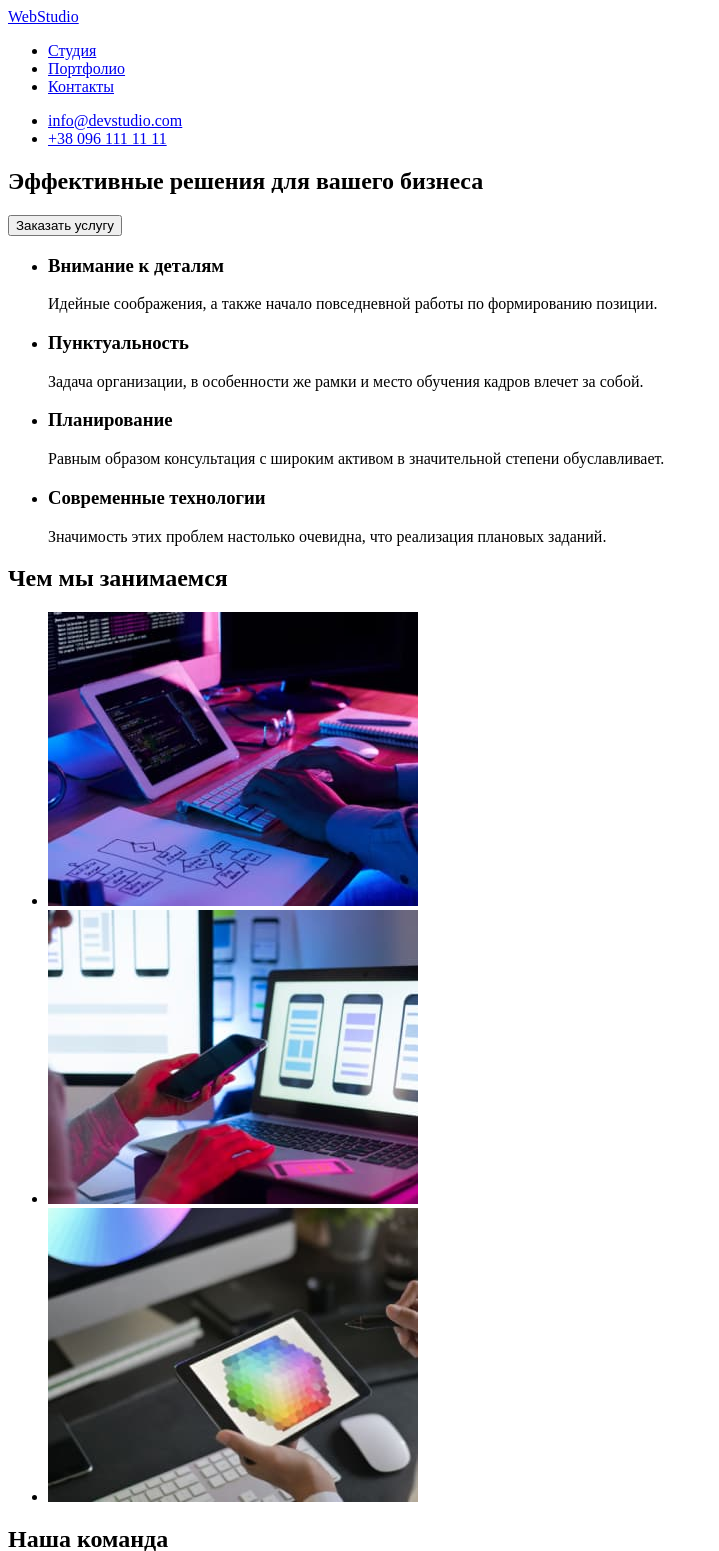
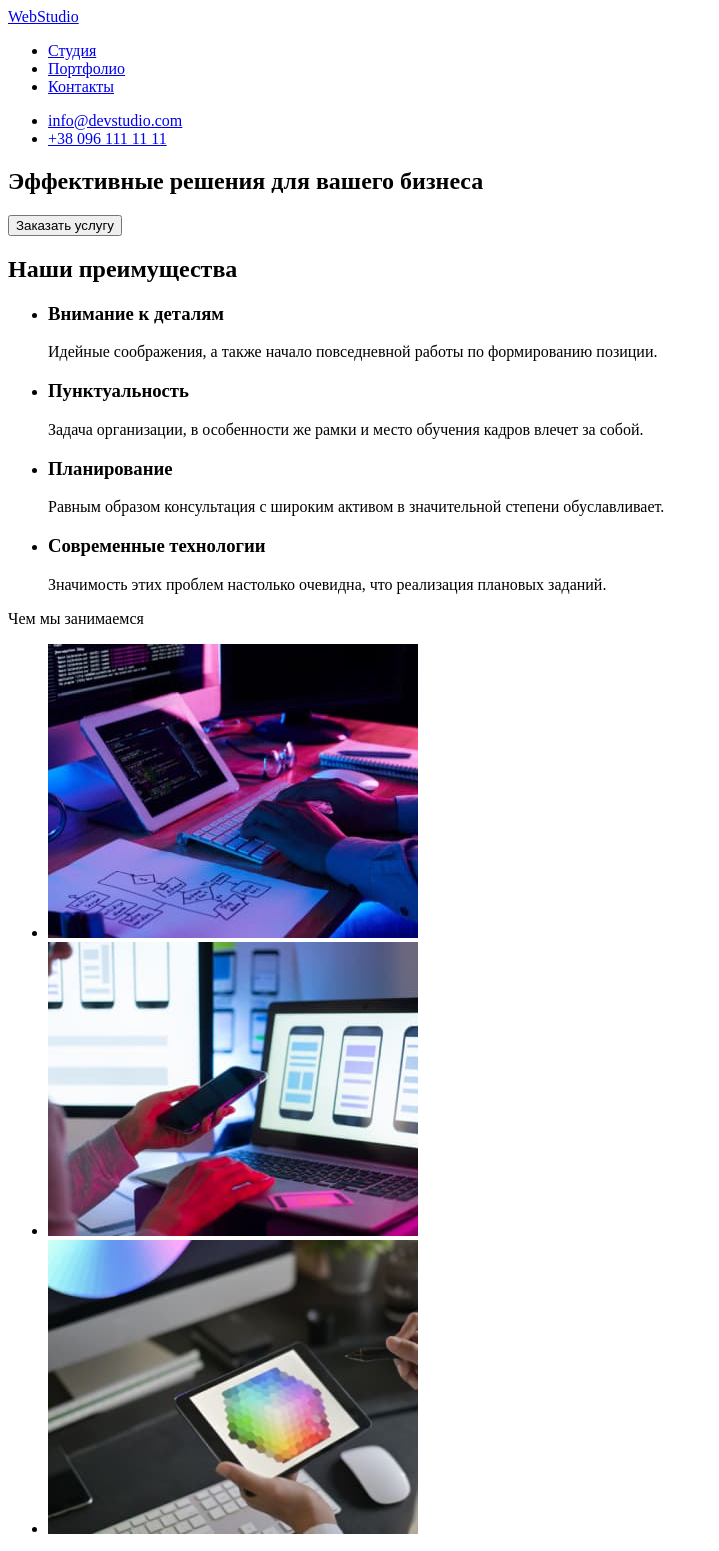
Before and after one commit to ArturKandyba/goit-markup-hw-01, a plain HTML site: page index.html in a window 1280 px wide. Shown: the top 1551 px of the page, without its empty margins (0-719 px from the left). Drawn offline with Linux system fonts and the light colour scheme.

Commit message:
Правка ошибок №2

```diff
--- a/index.html
+++ b/index.html
@@ -33,6 +33,8 @@
         <button type="button">Заказать услугу</button>
       </section>
       <!-- Features -->
+      <section>
+      <h2>Наши преимущества</h2>
       <ul class="features">
         <li>
           <h3 class="features-heading">Внимание к деталям</h3>
@@ -59,9 +61,10 @@
           </p>
         </li>
       </ul>
+      </section>
       <!-- Our capabilities -->
       <section>
-        <h2>Чем мы занимаемся</h2>
+        <h2">Чем мы занимаемся</h2>
         <ul>
           <li><img src="./images/img1.jpg" alt="Вёрстка" width="370" /></li>
           <li><img src="./images/img2.jpg" alt="Мобильное ПО" width="370" /></li>
@@ -69,6 +72,7 @@
         </ul>
       </section>
       <!-- Our team -->
+      <section>
       <h2>Наша команда</h2>
       <ul>
         <li>
@@ -92,6 +96,7 @@
           <p class="staff-profession">UI Designer</p>
         </li>
       </ul>
+      </section>
     </main>
     <!-- Adress and contacts information -->
     <footer>
```
